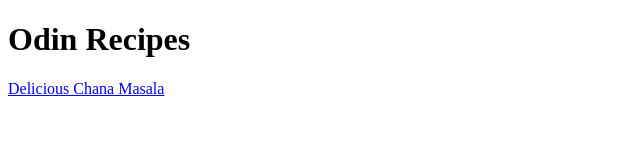
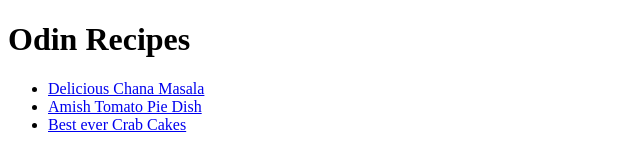
Before and after one commit to kanvaly/odin-recipes, a plain HTML site: page index.html in a window 1280 px wide. Shown: the whole page, without its empty margins (0-640 px from the left). Drawn offline with Linux system fonts and the light colour scheme.

Commit message:
Update index.html file with links towards newly-added files

```diff
--- a/index.html
+++ b/index.html
@@ -8,7 +8,12 @@
 </head>
 <body>
     <h1>Odin Recipes</h1>
-    <a href="../recipes/chana-masala.html">Delicious Chana Masala</a>
+    <ul>
+        <li><a href="../recipes/chana-masala.html">Delicious Chana Masala</a></li>
+        <li><a href="../recipes/amish-tomato-pie.html">Amish Tomato Pie Dish</a></li>
+        <li><a href="../recipes/crab-cake.html">Best ever Crab Cakes</a></li>
+    </ul>
+
 
 </body>
 </html>
```
